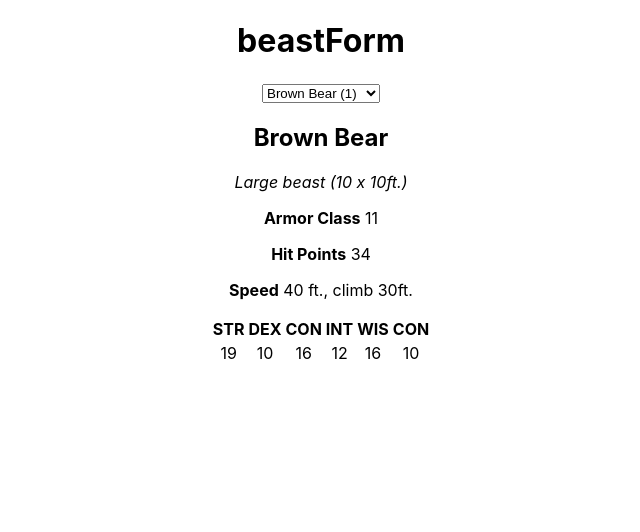
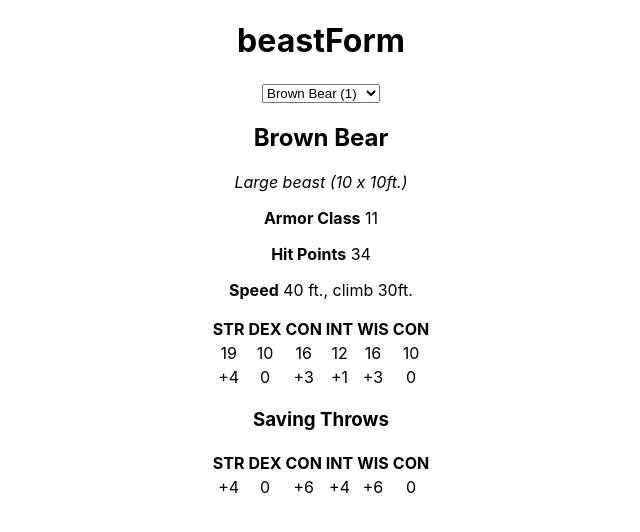
Before and after one commit to hopesmyth/beastForm, a React (Create React App) app: page / in a window 1280 px wide. Shown: the top 532 px of the page, without its empty margins (319-959 px from the left). Built offline with nearby package versions, Linux system fonts and the light colour scheme.

Commit message:
Attribute bonuses and saves

```diff
--- a/src/components/StatBlock.js
+++ b/src/components/StatBlock.js
@@ -2,6 +2,7 @@ import React from 'react';
 import DescriptionLine from "./subcomponents/DescriptionLine";
 import Speeds from "./subcomponents/Speeds";
 import AttributesTable from "./subcomponents/AttributesTable";
+import SavesTable from "./subcomponents/SavesTable";
 
 class StatBlock extends React.Component {
 
@@ -15,7 +16,9 @@ class StatBlock extends React.Component {
        <p><strong>Armor Class</strong> {stats.ac}</p>
        <p><strong>Hit Points</strong> {stats.hp}</p>
        <Speeds stats={stats}/>
-       <AttributesTable attributeRows={[stats.attributes]}/>
+       <AttributesTable attributes={stats.attributes}/>
+       <h3>Saving Throws</h3>
+       <SavesTable saves={stats.saves}/>
      </div>
     )
   }
--- a/src/components/subcomponents/AttributesTable.js
+++ b/src/components/subcomponents/AttributesTable.js
@@ -1,20 +1,11 @@
 import React from 'react';
-
-const AttributeRow = ({ attributes }) => (
-  <tr>
-    <td>{attributes.str}</td>
-    <td>{attributes.dex}</td>
-    <td>{attributes.con}</td>
-    <td>{attributes.int}</td>
-    <td>{attributes.wis}</td>
-    <td>{attributes.cha}</td>
-  </tr>
-);
+import {renderBonus} from "../../utils/stringUtils";
+import getStatBonus from "../../utils/getStatBonus";
 
 class AttributesTable extends React.Component {
 
   render() {
-    const { attributeRows } = this.props;
+    const { attributes } = this.props;
 
     return (
       <table className="center">
@@ -29,7 +20,22 @@ class AttributesTable extends React.Component {
           </tr>
         </thead>
         <tbody>
-        { attributeRows.map((attr, index) => <AttributeRow key={`attributeTableRow ${index}`} attributes={attr}/> )}
+          <tr>
+            <td>{attributes.str}</td>
+            <td>{attributes.dex}</td>
+            <td>{attributes.con}</td>
+            <td>{attributes.int}</td>
+            <td>{attributes.wis}</td>
+            <td>{attributes.cha}</td>
+          </tr>
+          <tr>
+            <td>{renderBonus(getStatBonus(attributes.str))}</td>
+            <td>{renderBonus(getStatBonus(attributes.dex))}</td>
+            <td>{renderBonus(getStatBonus(attributes.con))}</td>
+            <td>{renderBonus(getStatBonus(attributes.int))}</td>
+            <td>{renderBonus(getStatBonus(attributes.wis))}</td>
+            <td>{renderBonus(getStatBonus(attributes.cha))}</td>
+          </tr>
         </tbody>
       </table>
     );
--- /dev/null
+++ b/src/components/subcomponents/SavesTable.js
@@ -0,0 +1,36 @@
+import React from 'react';
+import {renderBonus} from "../../utils/stringUtils";
+
+class SavesTable extends React.Component {
+
+  render() {
+    const { saves } = this.props;
+
+    return (
+      <table className="center">
+        <thead>
+        <tr>
+          <th>STR</th>
+          <th>DEX</th>
+          <th>CON</th>
+          <th>INT</th>
+          <th>WIS</th>
+          <th>CON</th>
+        </tr>
+        </thead>
+        <tbody>
+        <tr>
+          <td>{renderBonus(saves.str)}</td>
+          <td>{renderBonus(saves.dex)}</td>
+          <td>{renderBonus(saves.con)}</td>
+          <td>{renderBonus(saves.int)}</td>
+          <td>{renderBonus(saves.wis)}</td>
+          <td>{renderBonus(saves.cha)}</td>
+        </tr>
+        </tbody>
+      </table>
+    );
+  }
+}
+
+export default SavesTable;
--- a/src/utils/stringUtils.js
+++ b/src/utils/stringUtils.js
@@ -16,12 +16,11 @@ export const capitalise = (string) => {
 };
 
 export const renderBonus = ( bonus ) => {
-  switch (bonus) {
-    case bonus > 0:
-      return `+${bonus}`;
-    case bonus < 0:
-      return `-${bonus}`;
-    default:
-      return `${bonus}`;
+  if (bonus > 0) {
+    return `+${bonus}`;
+  } else if (bonus < 0) {
+    return `-${bonus}`;
+  } else {
+    return `${bonus}`;
   }
 };
```
